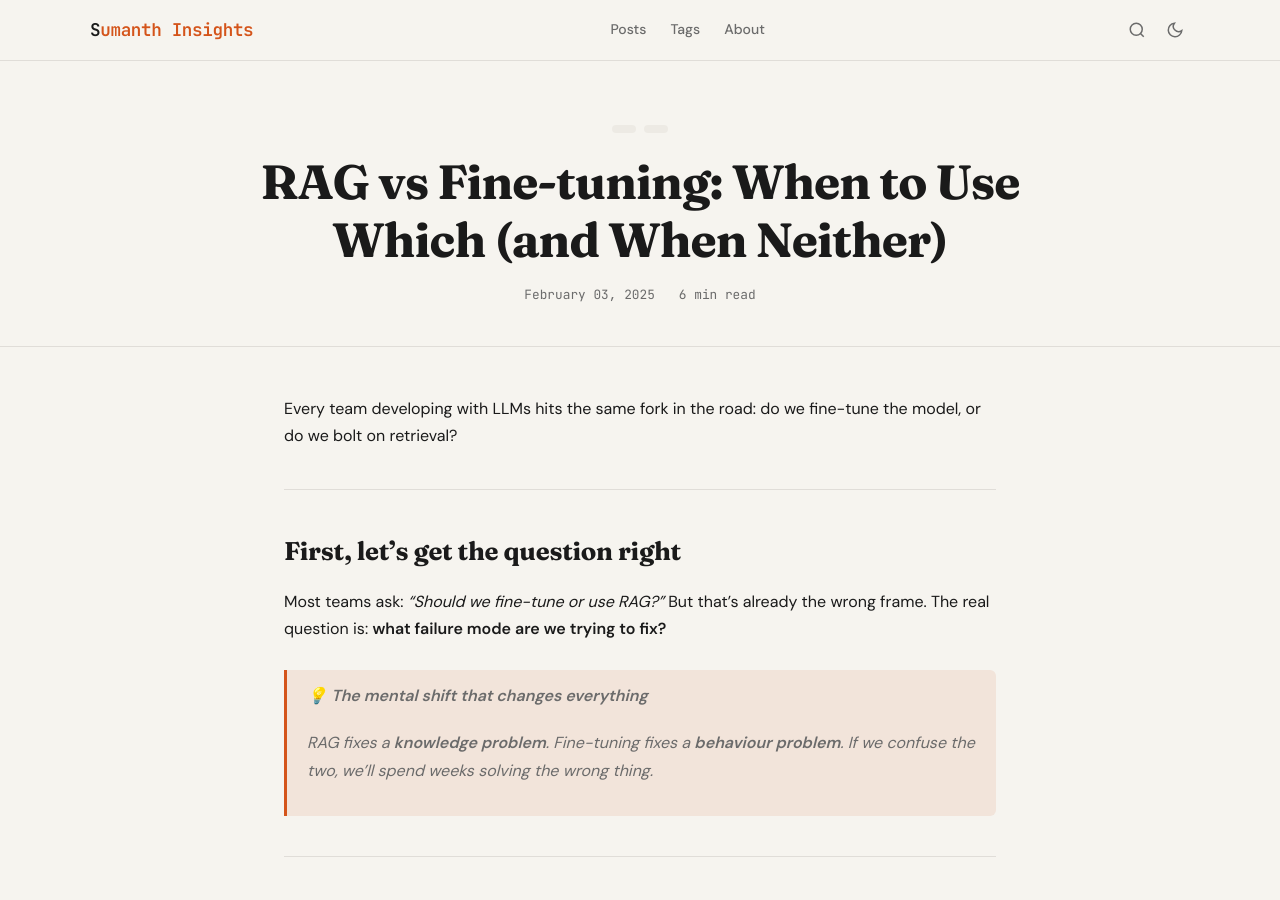
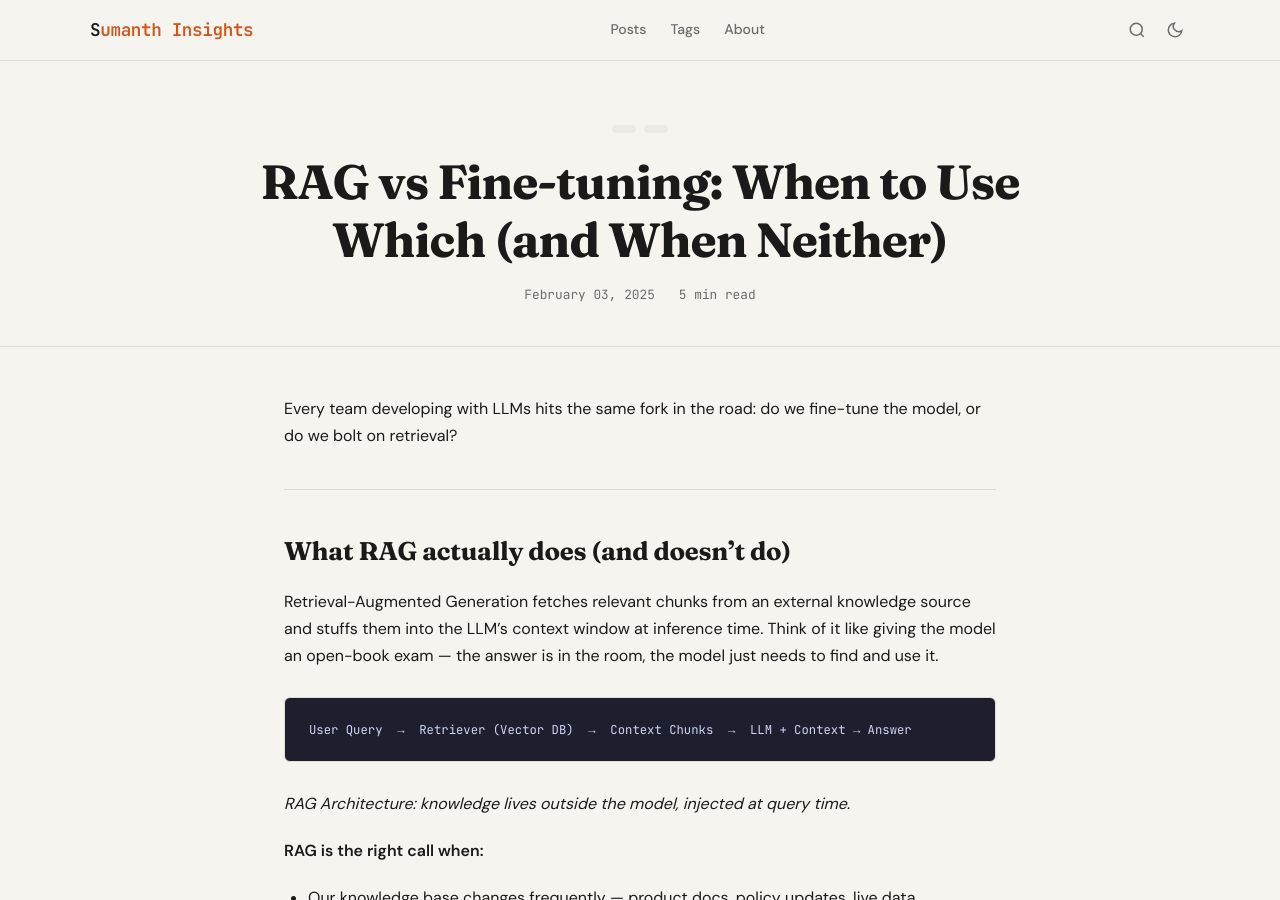
Before and after one commit to sumanthrb/insights, a Jekyll site: the page built from _posts/2025-02-03-rag-vs-finetuning.md, in a window 1280 px wide and 900 px high. Built offline with Jekyll 4.4.1, drawn with Linux system fonts in a browser that asks for light colours.

```diff
--- a/_posts/2025-02-03-rag-vs-finetuning.md
+++ b/_posts/2025-02-03-rag-vs-finetuning.md
@@ -7,16 +7,6 @@
 ---
 
 Every team developing with LLMs hits the same fork in the road: do we fine-tune the model, or do we bolt on retrieval?
-
----
-
-## First, let's get the question right
-
-Most teams ask: *"Should we fine-tune or use RAG?"* But that's already the wrong frame. The real question is: **what failure mode are we trying to fix?**
-
-> 💡 **The mental shift that changes everything**
->
-> RAG fixes a **knowledge problem**. Fine-tuning fixes a **behaviour problem**. If we confuse the two, we'll spend weeks solving the wrong thing.
 
 ---
 
```
